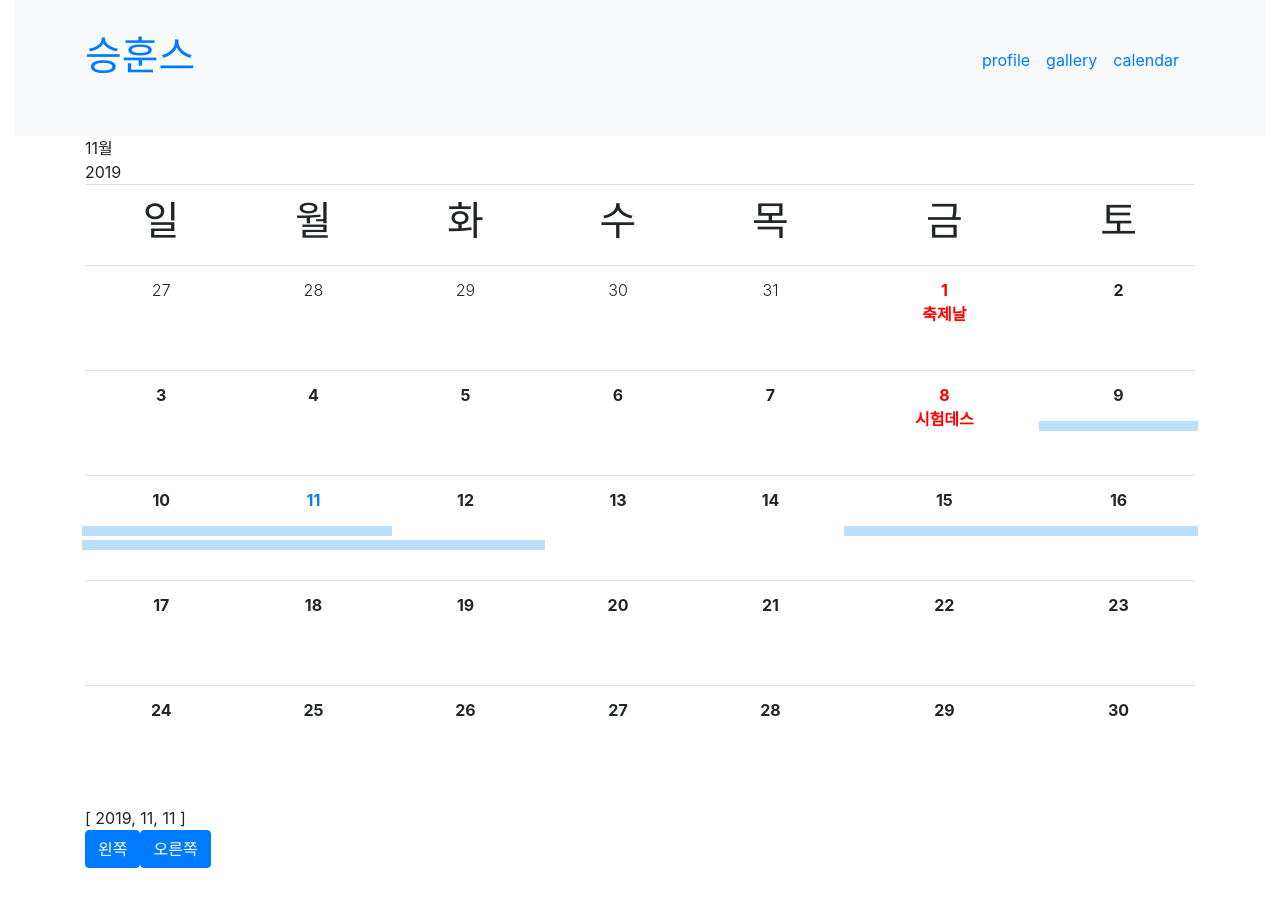
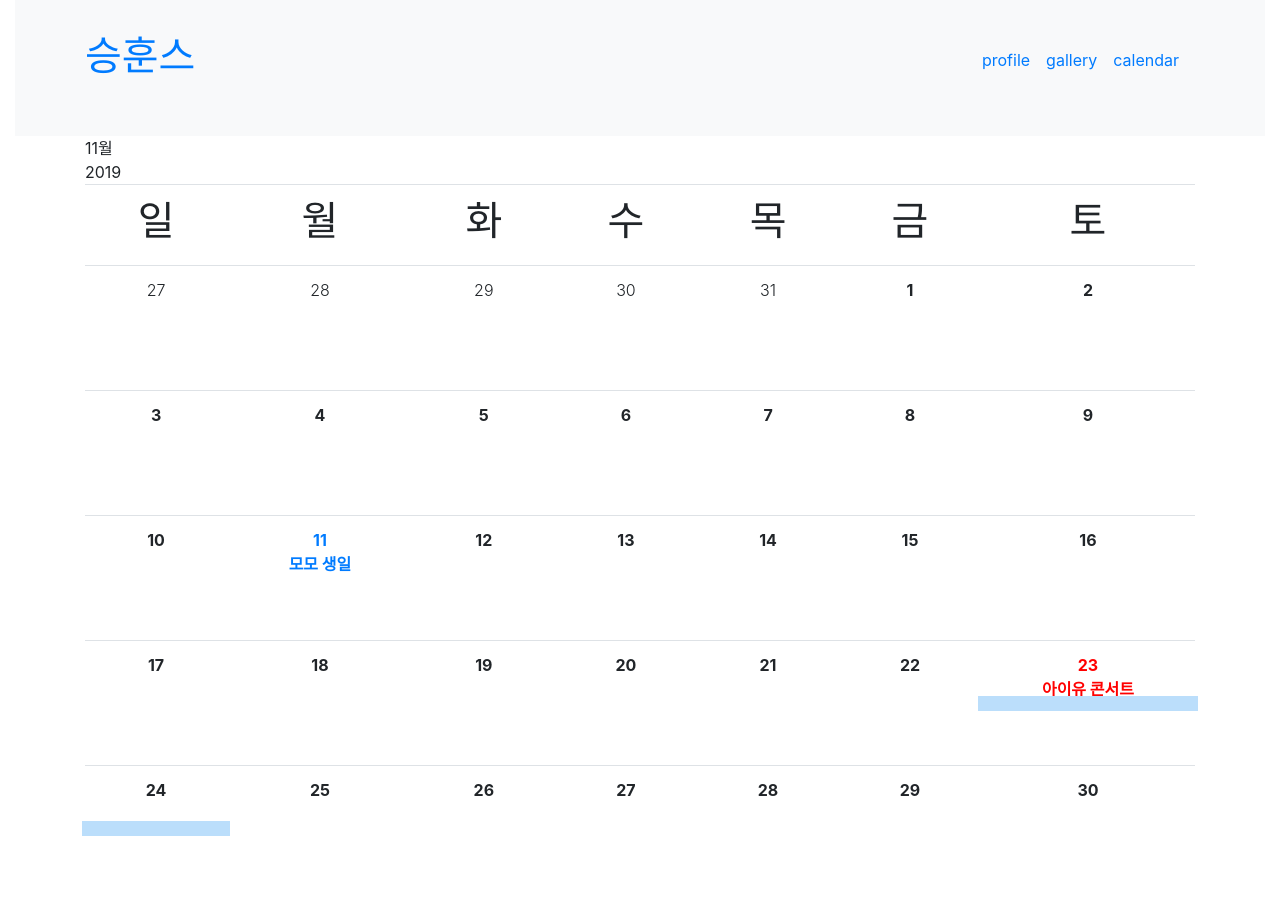
Before and after one commit to q6801/homepage, a Vue app: page /screen in a window 1280 px wide. Shown: the top 909 px of the page. Built offline with nearby package versions, Linux system fonts and the light colour scheme.

Commit message:
add screenshot

```diff
--- a/src/components/content/calendar/Calendar.vue
+++ b/src/components/content/calendar/Calendar.vue
@@ -39,8 +39,8 @@
     <div class="">
       {{today}}
     </div>
-    <button type="button" name="button" class="btn btn-primary" @click="prev">왼쪽</button>
-    <button type="button" name="button" class="btn btn-primary" @click="next">오른쪽</button>
+    <button type="button" name="button" class="btn btn-primary" @click="prev">지난달</button>
+    <button type="button" name="button" class="btn btn-primary" @click="next">다음달</button>
   </div>
 </template>
 
@@ -299,7 +299,7 @@ export default {
   height: 70px;
 }
 .schedule {
-  height: 10px;
+  height: 15px;
 }
 .paint {
   background-color: #BBDEFB;
--- a/src/components/content/calendar/Screen.vue
+++ b/src/components/content/calendar/Screen.vue
@@ -13,21 +13,15 @@ export default {
     return {
       arr:[
         {
-          value: [2019,11,1],
-          name: '축제날'
+          value: [2019,11,11],
+          name: '모모 생일'
         },
         {
-          value: [[2019,11,9], [2019,11,11]],
+          value: [[2019,11,23], [2019,11,24]],
         },
         {
-          value: [[2019,11,10], [2019,11,12]],
-        },
-        {
-          value: [2019,11,8],
-          name: '시험데스'
-        },
-        {
-          value: [[2019,11,15], [2019,11,16]],
+          value: [2019,11,23],
+          name: '아이유 콘서트'
         },
 
           ]
```
Also changed, not shown: src/assets/img/screenShot/calendar0.JPG (added).
